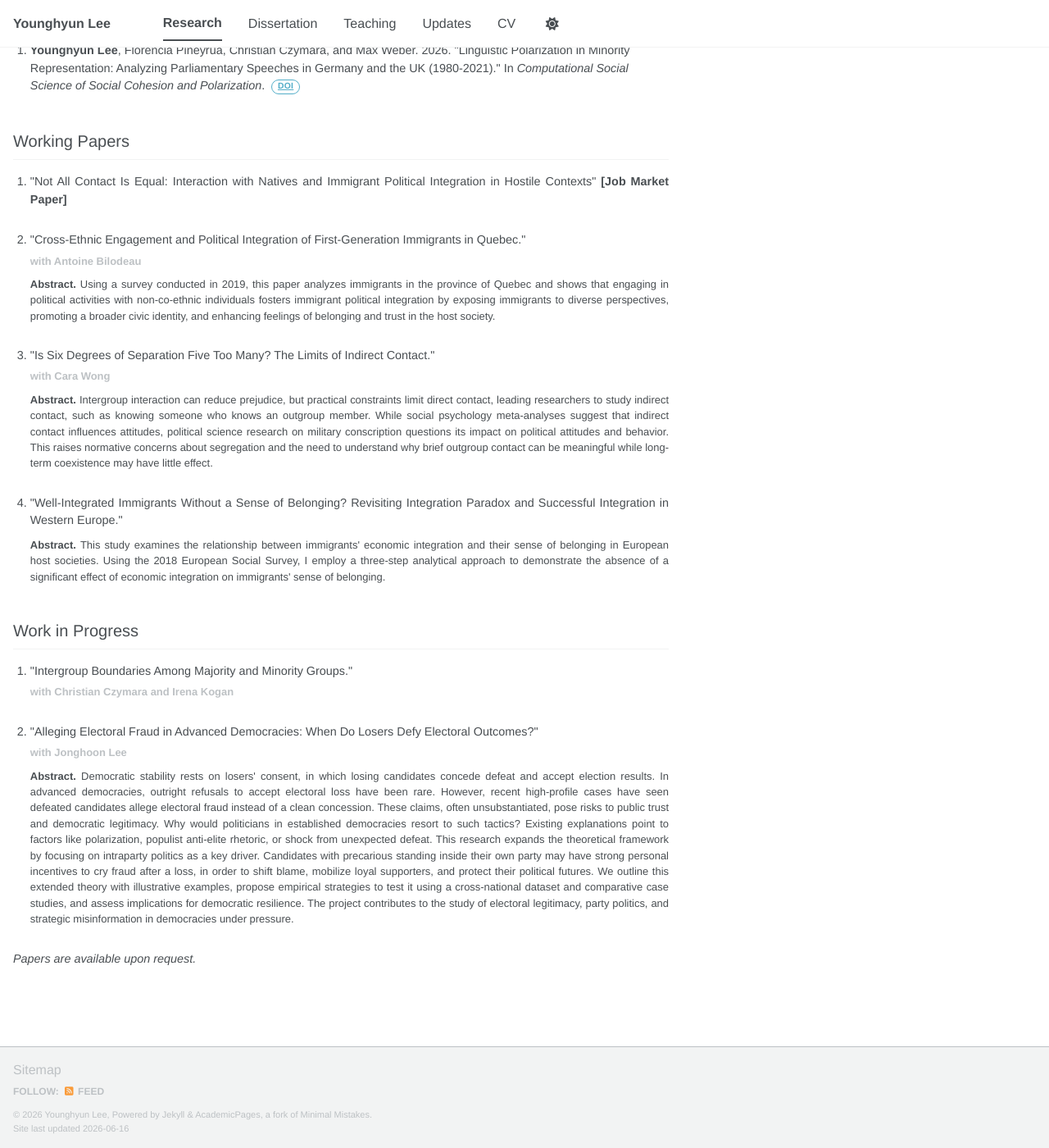
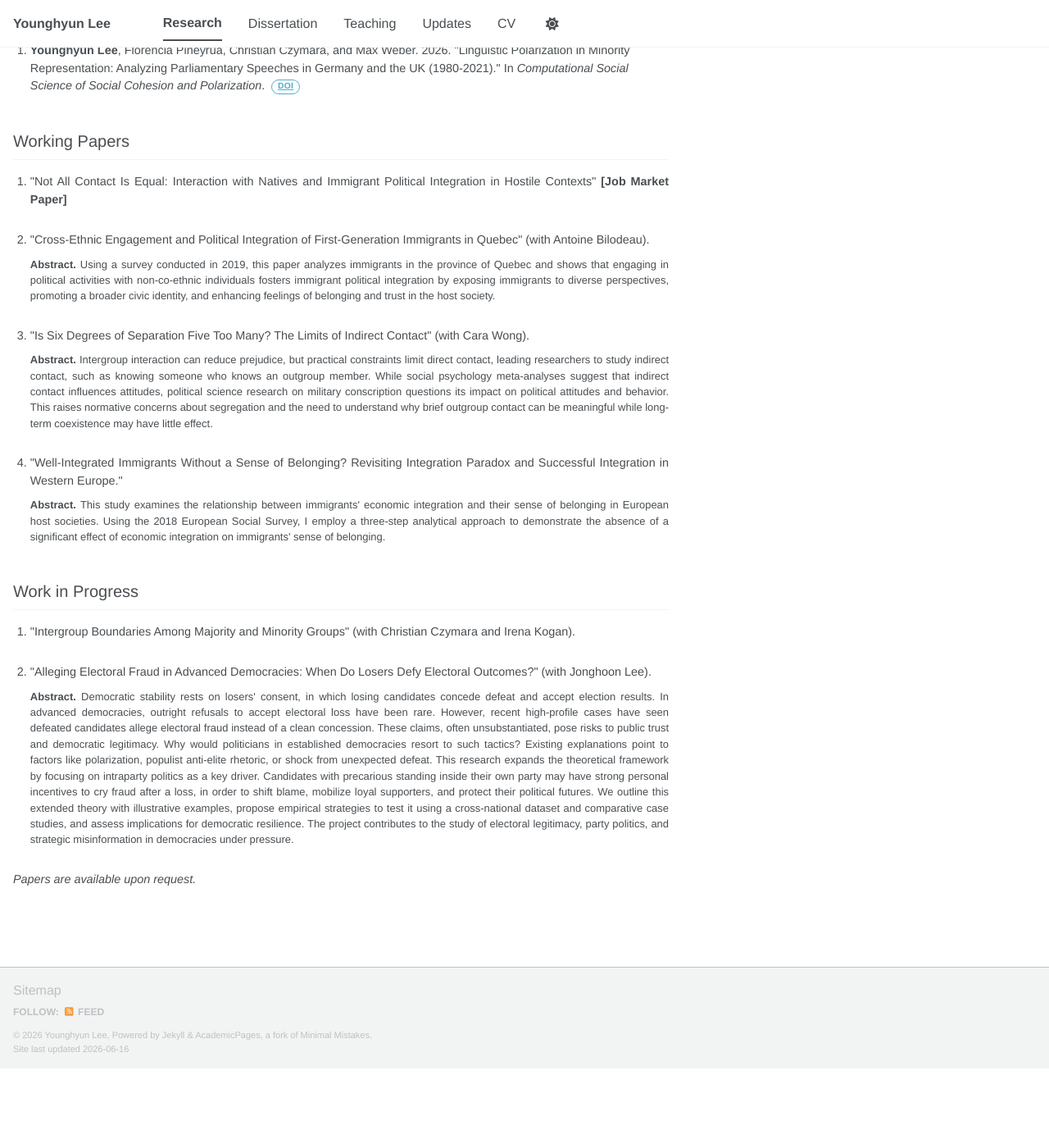
Before and after one commit to younghyunlee52/Website, a Jekyll site: the page built from _pages/research.md, in a window 1280 px wide and 1400 px high, scrolled down 807 px. Shown: the whole window at 82% size. Built offline with Jekyll 4.4.1, drawn with Linux system fonts in a browser that asks for light colours; a script bundle is joined from its source files by our own code; library files that are not in the unit come from our copies; after the commit the page ends 2110 px from its top, so only the background shows below that.

Commit message:
Update research.md

```diff
--- a/_pages/research.md
+++ b/_pages/research.md
@@ -46,15 +46,13 @@ I focus on how intergroup relations and political context shape the attitudes an
   </li>
   <li>
     <div class="research-entry">
-      <p class="research-entry__title">"Cross-Ethnic Engagement and Political Integration of First-Generation Immigrants in Quebec."</p>
-      <p class="research-entry__meta"><strong> with Antoine Bilodeau </strong></p>
+      <p class="research-entry__title">"Cross-Ethnic Engagement and Political Integration of First-Generation Immigrants in Quebec" (with Antoine Bilodeau).</p>
       <p class="research-entry__abstract"><strong>Abstract.</strong> Using a survey conducted in 2019, this paper analyzes immigrants in the province of Quebec and shows that engaging in political activities with non-co-ethnic individuals fosters immigrant political integration by exposing immigrants to diverse perspectives, promoting a broader civic identity, and enhancing feelings of belonging and trust in the host society.</p>
     </div>
   </li>
   <li>
     <div class="research-entry">
-      <p class="research-entry__title">"Is Six Degrees of Separation Five Too Many? The Limits of Indirect Contact."</p>
-      <p class="research-entry__meta"><strong> with Cara Wong </strong></p>
+      <p class="research-entry__title">"Is Six Degrees of Separation Five Too Many? The Limits of Indirect Contact" (with Cara Wong).</p>
       <p class="research-entry__abstract"><strong>Abstract.</strong> Intergroup interaction can reduce prejudice, but practical constraints limit direct contact, leading researchers to study indirect contact, such as knowing someone who knows an outgroup member. While social psychology meta-analyses suggest that indirect contact influences attitudes, political science research on military conscription questions its impact on political attitudes and behavior. This raises normative concerns about segregation and the need to understand why brief outgroup contact can be meaningful while long-term coexistence may have little effect.</p>
     </div>
   </li>
@@ -73,14 +71,12 @@ I focus on how intergroup relations and political context shape the attitudes an
 
   <li>
     <div class="research-entry">
-      <p class="research-entry__title">"Intergroup Boundaries Among Majority and Minority Groups."</p>
-      <p class="research-entry__meta"><strong> with Christian Czymara and Irena Kogan </strong></p>
+      <p class="research-entry__title">"Intergroup Boundaries Among Majority and Minority Groups" (with Christian Czymara and Irena Kogan).</p>
     </div>
   </li>
   <li>
     <div class="research-entry">
-      <p class="research-entry__title">"Alleging Electoral Fraud in Advanced Democracies: When Do Losers Defy Electoral Outcomes?"</p>
-      <p class="research-entry__meta"> <strong> with Jonghoon Lee </strong></p>
+      <p class="research-entry__title">"Alleging Electoral Fraud in Advanced Democracies: When Do Losers Defy Electoral Outcomes?" (with Jonghoon Lee).</p>
       <p class="research-entry__abstract"><strong>Abstract.</strong> Democratic stability rests on losers' consent, in which losing candidates concede defeat and accept election results. In advanced democracies, outright refusals to accept electoral loss have been rare. However, recent high-profile cases have seen defeated candidates allege electoral fraud instead of a clean concession. These claims, often unsubstantiated, pose risks to public trust and democratic legitimacy. Why would politicians in established democracies resort to such tactics? Existing explanations point to factors like polarization, populist anti-elite rhetoric, or shock from unexpected defeat. This research expands the theoretical framework by focusing on intraparty politics as a key driver. Candidates with precarious standing inside their own party may have strong personal incentives to cry fraud after a loss, in order to shift blame, mobilize loyal supporters, and protect their political futures. We outline this extended theory with illustrative examples, propose empirical strategies to test it using a cross-national dataset and comparative case studies, and assess implications for democratic resilience. The project contributes to the study of electoral legitimacy, party politics, and strategic misinformation in democracies under pressure.</p>
     </div>
   </li>
```
